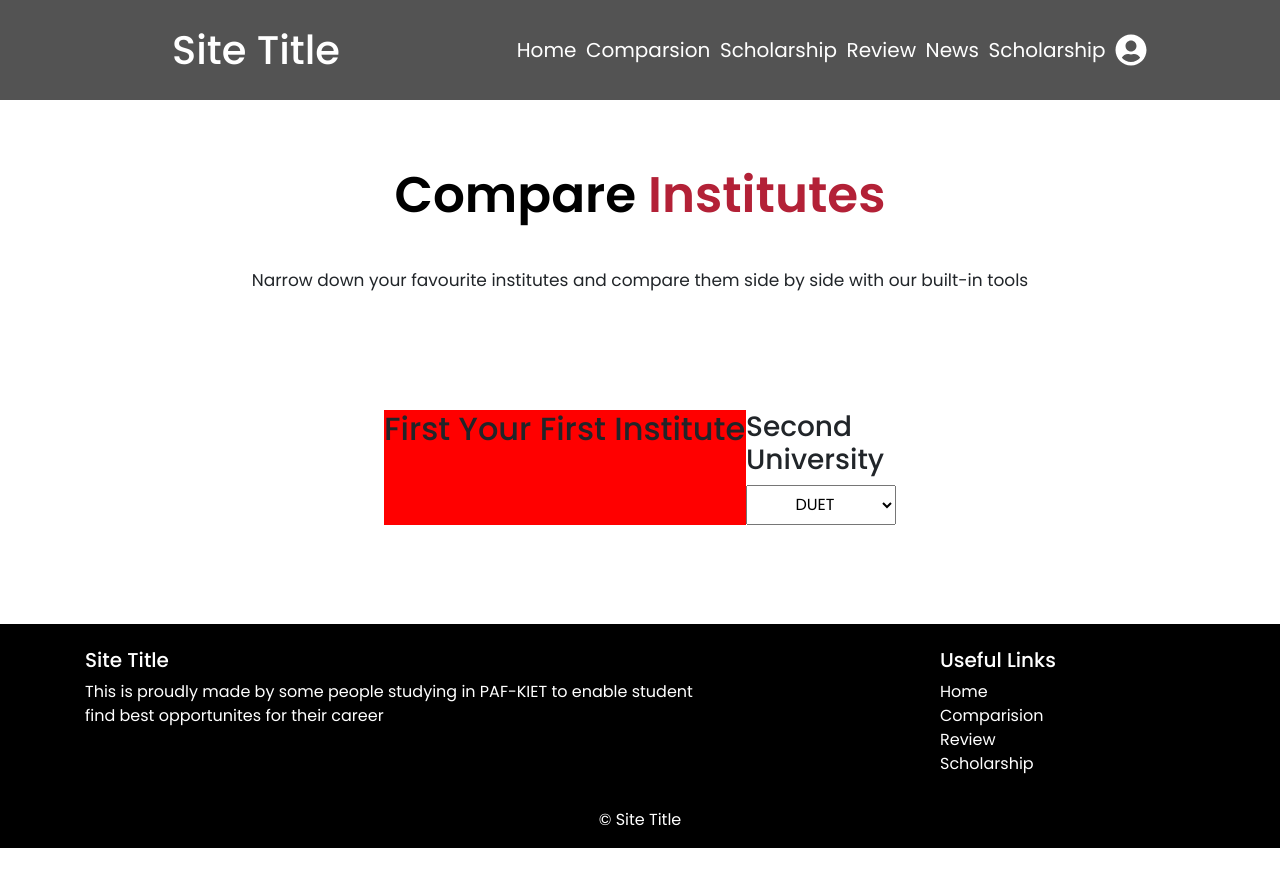
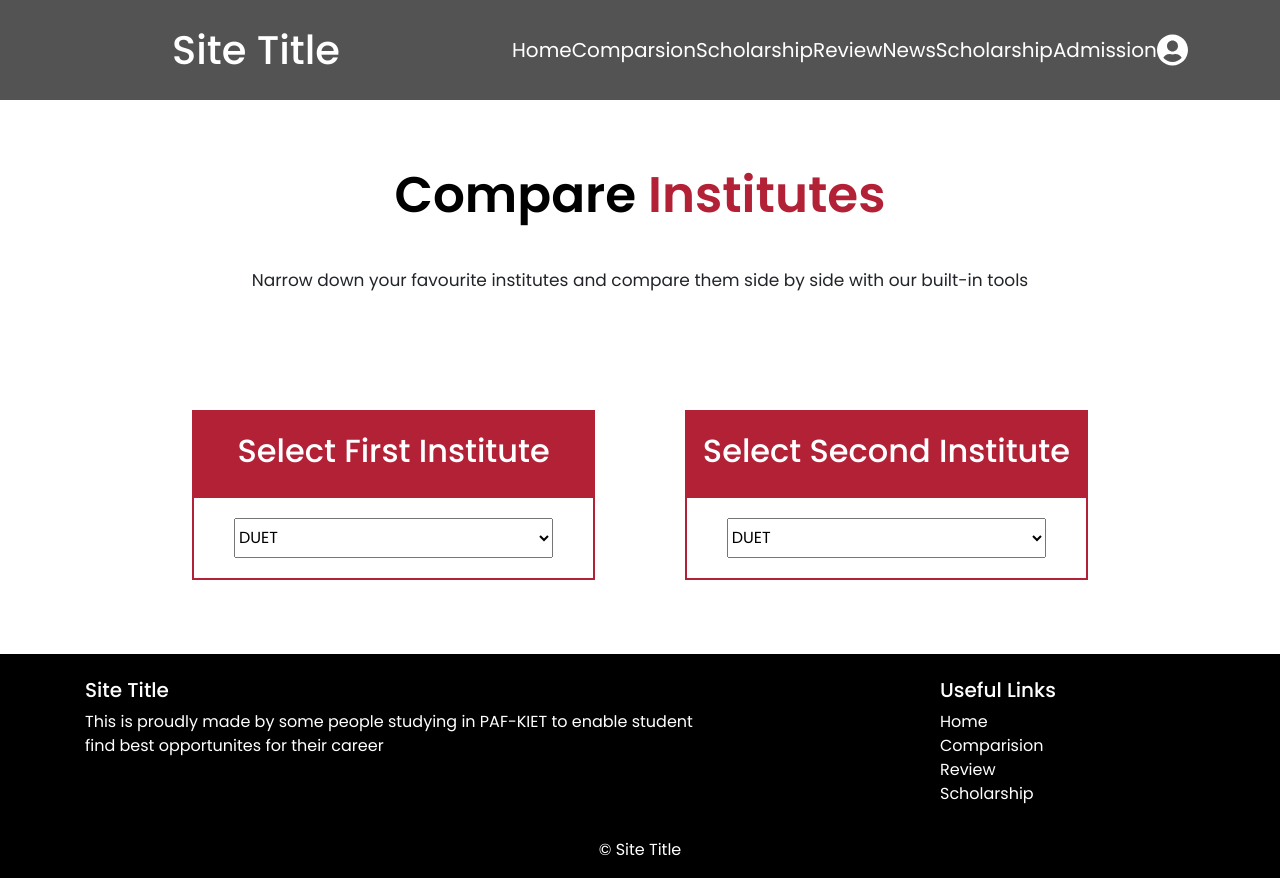
Before and after one commit to ahmadmustafeen/fyp, a React (Create React App) app: page /compare in a window 1280 px wide. Before the commit the page ends 848 px from the top, so only its background shows below. Built offline with nearby package versions, Linux system fonts and the light colour scheme.

Commit message:
compare done

```diff
--- a/src/App.css
+++ b/src/App.css
@@ -39,8 +39,6 @@ button{
 }
 .header-links{
   width: 60%;
-  /* height: 100%; */
-  /* background-color: red; */
   padding-right: 10%;
   display: flex;
   align-items: center;
@@ -91,13 +89,62 @@ button{
 /* SelectItem */
 .SelectItem{
   width: 100%;
-  background-color: red;
+  border: 2px solid #b32137;
+  /* padding-bottom: 30px; */
 }
 
-.SelectItem-Heading{
+.SelectItem-Header{
   width: 100%;
+  color: white;
+  padding: 20px 0;
+  background-color: #b32137;
   text-align: center;
 }
+.SelectItem-Body{
+  padding: 20px 0;
+  display: flex;
+  justify-content: center;
+  align-items: center;
+}
+.SelectItem-Body select{
+  width: 80%;
+  height: 40px;
+}
+
+
+
+
+
+/* selectedBox */
+.selectedBox{
+  width: 100%;
+  border: 2px solid #b32137;
+}
+.selectedBox-Header{
+  display: flex;
+  padding: 5px 0;
+  justify-content: center;
+  align-items: center;
+  background-color: #b32137;
+  color: white;
+}
+
+.selectedBox-Details{
+  padding: 20px 0;
+  width: 100%;
+  display: flex;
+  flex-direction: column;
+}
+.selectedBox-Details-Row{
+
+  padding: 0 10%;
+  color: black;
+  justify-content: space-between;
+  display: flex;
+  flex-direction: row;
+  align-items: center;
+}
+
 
 /* headerTExt */
 
@@ -324,7 +371,7 @@ padding:0 30px;
 }
 
 .comparsion-items{
-  width: 40%;
+  width: 70%;
   padding: 50px 0 ;
   display: flex;
   flex-direction: row;
@@ -345,7 +392,7 @@ padding:0 30px;
 
 
 .comparsion-boxes{
-  width: 80%;
+  width: 70%;
   margin: auto;
   display: flex;
   flex-direction: row;
--- a/src/Components/Header.js
+++ b/src/Components/Header.js
@@ -25,6 +25,7 @@ const Header = (props) => {
                         <Link to="/scholarship" className="header-link-item"> Review</Link>
                         <Link to="/scholarship" className="header-link-item"> News</Link>
                         <Link to="/scholarship" className="header-link-item"> Scholarship</Link>
+                        <Link to="/admission" className="header-link-item"> Admission</Link>
 
 
                         <FontAwesomeIcon size="2x"  icon={faUserCircle}  />
--- a/src/Components/SelectItem.js
+++ b/src/Components/SelectItem.js
@@ -3,14 +3,25 @@ import React from 'react'
 
 const SelectItem = props => {
     const {
-        ass
+        title
     } = props
     return(
         <div className="SelectItem">
             <div className="SelectItem-Header">
                 <h2>
-                    First Your First Institute
+                   {title}
                 </h2>
+            </div>
+            <div className="SelectItem-Body">
+                <select onChange={(val)=>props.selectItem(val) }>
+                    <option disabled></option>
+                    {
+                        props.data?.map(item=>{
+                          return  <option value={item.id}>{item.name}</option>
+                        })
+                    }
+
+                </select>
             </div>
         </div>
     )
--- /dev/null
+++ b/src/Components/SelectedBox.js
@@ -0,0 +1,53 @@
+import React from 'react'
+
+
+const SelectedBox = ({props}) => {
+    const {fee,display_name,programs,establishment,address} = props
+    return(
+        <div className="selectedBox">
+            <div className="selectedBox-Header">
+                <h2>
+                    {display_name}
+                </h2>
+            </div>
+            <div className="selectedBox-Details">
+            <div className="selectedBox-Details-Row">
+                    <h4>
+                        Semester Fee
+                    </h4>
+                    <h6>
+                        {fee}
+                    </h6>
+                </div>
+                <div className="selectedBox-Details-Row">
+                    <h4>
+                        Programs Offered
+                    </h4>
+                    <h6>
+                        {programs}
+                    </h6>
+                </div>
+                <div className="selectedBox-Details-Row">
+                    <h4>
+                        Established Since
+                    </h4>
+                    <h6>
+                        {establishment}
+                    </h6>
+                </div>
+                <div className="selectedBox-Details-Row">
+                    <h4>
+                        Address
+                    </h4>
+                    <h6>
+                       {address}
+                    </h6>
+                </div>
+
+            </div>
+        </div>
+    )
+}
+
+
+export default SelectedBox
--- a/src/Screens/Comparsion/index.js
+++ b/src/Screens/Comparsion/index.js
@@ -2,13 +2,53 @@ import React,{useState} from 'react'
 import Footer from '../../Components/Footer'
 import Header from '../../Components/Header'
 import HeaderText from '../../Components/HeaderText'
+import SelectedBox from '../../Components/SelectedBox'
 import SelectItem from '../../Components/SelectItem'
 
 const Univeristy_DATA = [
-    {id:1,name:"DUET",fee:"30k",semester:"annual",hostel:"none"},
-    {id:2,name:"MUET",fee:"28k",semester:"semester",hostel:"yes"},
-    {id:3,name:"UIT",fee:"50k",semester:"semester",hostel:"yes"},
-    {id:4,name:"KIET",fee:"60k",semester:"semester",hostel:"yes"}
+    {   id:1,
+        name:"DUET",
+        display_name:"Dawood UET",
+        fee:"30k",
+        programs:13,
+        semester:"annual",
+        hostel:"none",
+        establishment:"1963",
+        address:"Main M.A. Jinnah Road,Karachi"
+    },
+    {
+        id:2,
+        name:"MUET",
+        display_name:"Mehran UET",
+        fee:"28k",
+        programs:24,
+        semester:"semester",
+        hostel:"yes",
+        establishment:"1988",
+        address:"Main M.A. Jinnah Road,Karachi"
+    },
+    {
+        id:3,
+        name:"UIT",
+        display_name:"Usman Institue",
+        fee:"50k",
+        programs:10,
+        semester:"semester",
+        hostel:"yes",
+        establishment:"1999",
+        address:"Main M.A. Jinnah Road,Karachi"
+    },
+    {
+        id:4,
+        name:"KIET",
+        display_name:"PAF_KIET",
+        fee:"60k",
+        programs:13,
+        semester:"semester",
+        hostel:"yes",
+        establishment:"1923",
+        address:"Main M.A. Jinnah Road,Karachi"
+    }
 ]
 
 
@@ -17,8 +57,10 @@ const Camparsion = (props) => {
         first_id:"",
         second_id:""
     })
-    const handleChange = (e) =>{
-        let {name, value} = e.target;
+    const handleChange = (name,value) =>{
+        if(name==='second_id' && state.first_id===""){
+            alert("Select First University As Well to see the result")
+        }
         setState({
             ...state,
           [name]: value,
@@ -39,24 +81,29 @@ const Camparsion = (props) => {
         </div>
         {console.log(state)}
         <div className="comparsion-items">
-            <SelectItem />
-            <div className="comparision-item">
-                <h3>
-                    Second University
-                </h3>
-                <select name="second_id" onChange={handleChange}>
-                    {Univeristy_DATA.map((item)=>{
-                        return(
-                            <option id={item.id}>
-                                {item.name}
-                            </option>
-                        )
-                    })}
-                </select>
-            </div>
+        <div style={{width:'45%'}}>
+           <SelectItem
+           title="Select First Institute"
+           selectItem={(val)=>handleChange("first_id",val.target.value)}
+           data={Univeristy_DATA.filter((item)=>  item.id!=state.second_id)}
+           />
+           </div>
+           <div style={{width:'45%'}}>
+           <SelectItem
+           title="Select Second Institute"
+           selectItem={(val)=>handleChange("second_id",val.target.value)}
+           data={Univeristy_DATA.filter((item)=>  item.id!=state.first_id)}/>
+           </div>
+
         </div>
         <div className="comparsion-boxes">
-        {(state.second_id ||state.first_id)&&
+            <div style={{width:'45%'}}>
+               {state.first_id && <SelectedBox props={Univeristy_DATA.find(university=>university.id==state.first_id)}/> }
+            </div>
+            <div style={{width:'45%'}}>
+               {state.first_id && state.second_id && <SelectedBox props={Univeristy_DATA.find(university=>university.id==state.second_id)}/> }
+            </div>
+        {/* {(state.second_id ||state.first_id)&&
         <div className="compare-Box">
             <h2>
                 <span style={{color:'rgb(240,240,240)'}}>Name: </span>{Univeristy_DATA.find((item)=>state.first_id===item.name)?.name}
@@ -88,7 +135,7 @@ const Camparsion = (props) => {
             <h3>
                 Hostel Facility: {Univeristy_DATA.find((item)=>state.second_id===item.name).hostel}
             </h3>
-        </div>}
+        </div>} */}
         </div>
     </div>
     <Footer/>
```
